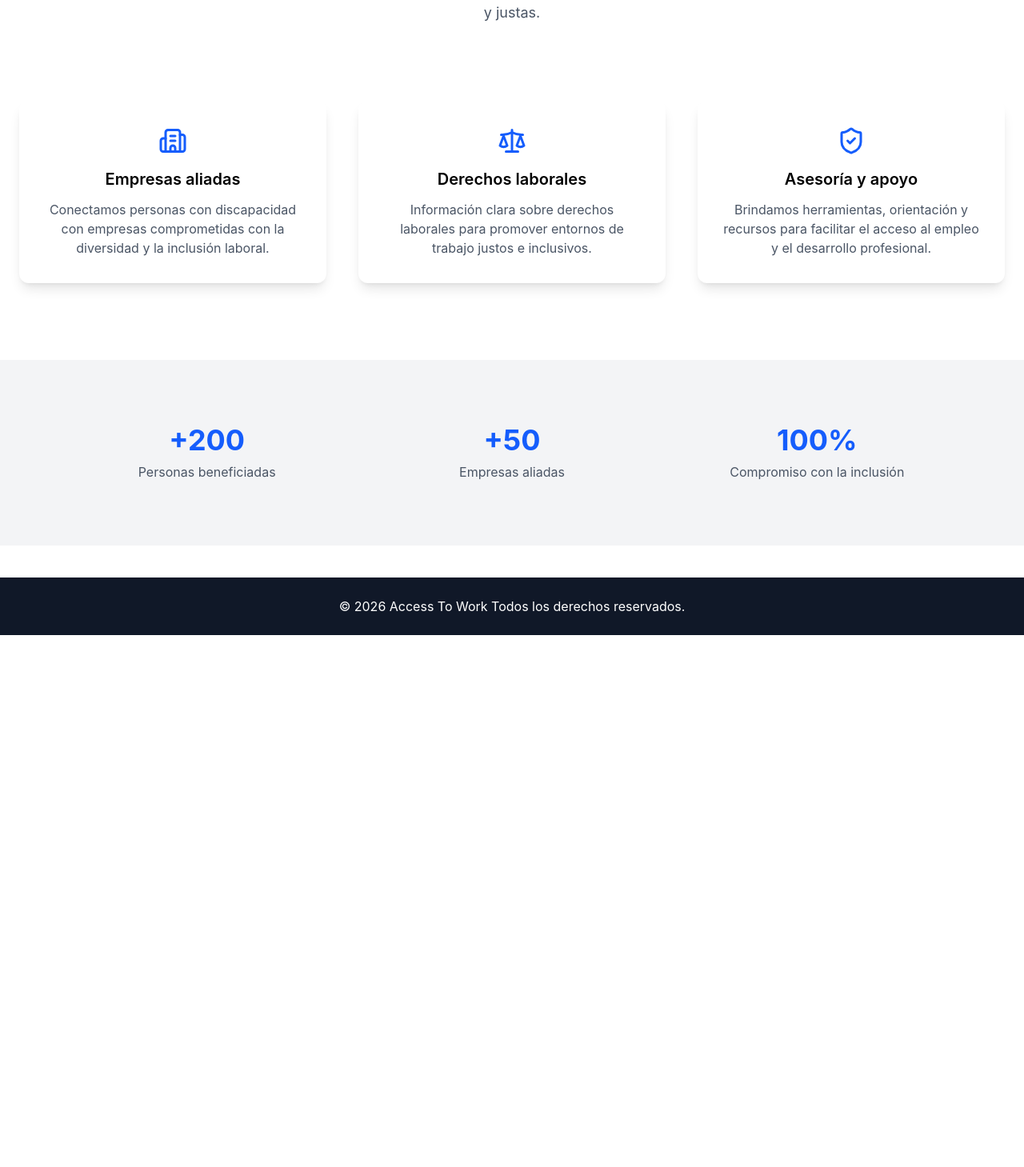
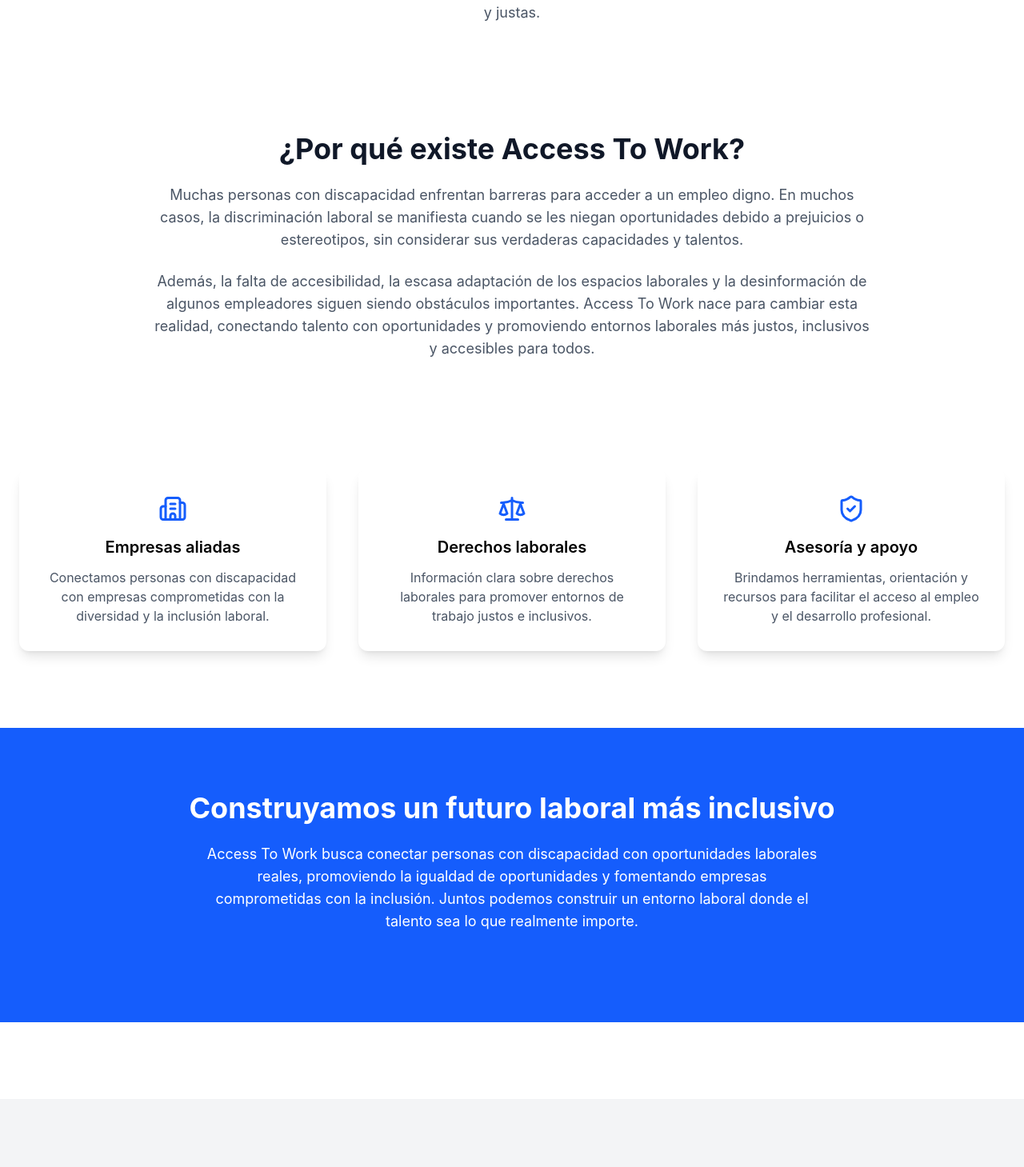
Before and after one commit to raulmay88/center-data, a React (Vite) app in the folder center-data/: page / in a window 1280 px wide. Shown: the part 703-2162 px from the top of the page at 80% size. Before the commit the page ends 1497 px from the top, so only its background shows below. Built offline with nearby package versions, Linux system fonts and the light colour scheme.

Commit message:
Sección de derechos laborales

```diff
--- a/center-data/index.html
+++ b/center-data/index.html
@@ -2,9 +2,9 @@
 <html lang="en">
   <head>
     <meta charset="UTF-8" />
-    <link rel="icon" type="image/svg+xml" href="/favicon.svg" />
+    <link rel="icon" type="image/svg+xml" href="src/assets/blind.png" />
     <meta name="viewport" content="width=device-width, initial-scale=1.0" />
-    <title>access-to-work</title>
+    <title>Access To Work</title>
   </head>
   <body>
     <div id="root"></div>
--- a/center-data/src/components/layout/Header.tsx
+++ b/center-data/src/components/layout/Header.tsx
@@ -4,15 +4,15 @@
   Building2,
   Scale,
   HelpCircle,
-  User
+  User,
 } from "lucide-react";
 
 const menuItems = [
   { name: "Inicio", path: "/", icon: Home },
   { name: "Derechos laborales", path: "/right-laws", icon: Scale },
   { name: "Empresas inclusivas", path: "/services", icon: Building2 },
+  { name: "Nosotros", path: "/us", icon: User },
   { name: "Ayuda", path: "/help", icon: HelpCircle },
-  { name: "Perfil", path: "/profile", icon: User }
 ];
 
 export default function Header() {
--- a/center-data/src/pages/Home.tsx
+++ b/center-data/src/pages/Home.tsx
@@ -59,6 +59,46 @@
           recursos y oportunidades de empleo accesibles y justas.
         </motion.p>
       </section>
+
+      {/* PROBLEM / MISSION */}
+        <section className="max-w-6xl mx-auto px-6 py-10 text-center">
+        <motion.h2
+            initial={{ opacity: 0, y: 30 }}
+            whileInView={{ opacity: 1, y: 0 }}
+            transition={{ duration: 0.6 }}
+            viewport={{ once: true }}
+            className="text-3xl md:text-4xl font-bold text-gray-900 mb-6"
+        >
+            ¿Por qué existe Access To Work?
+        </motion.h2>
+
+        <motion.p
+            initial={{ opacity: 0 }}
+            whileInView={{ opacity: 1 }}
+            transition={{ delay: 0.2 }}
+            viewport={{ once: true }}
+            className="text-gray-600 max-w-4xl mx-auto text-lg mb-6"
+        >
+            Muchas personas con discapacidad enfrentan barreras para acceder a un
+            empleo digno. En muchos casos, la discriminación laboral se manifiesta
+            cuando se les niegan oportunidades debido a prejuicios o estereotipos,
+            sin considerar sus verdaderas capacidades y talentos.
+        </motion.p>
+
+        <motion.p
+            initial={{ opacity: 0 }}
+            whileInView={{ opacity: 1 }}
+            transition={{ delay: 0.4 }}
+            viewport={{ once: true }}
+            className="text-gray-600 max-w-4xl mx-auto text-lg"
+        >
+            Además, la falta de accesibilidad, la escasa adaptación de los espacios
+            laborales y la desinformación de algunos empleadores siguen siendo
+            obstáculos importantes. Access To Work nace para cambiar esta realidad,
+            conectando talento con oportunidades y promoviendo entornos laborales
+            más justos, inclusivos y accesibles para todos.
+        </motion.p>
+        </section>
 
       {/* SERVICES */}
       <section className="max-w-7xl mx-auto px-6 grid md:grid-cols-3 gap-10">
@@ -125,6 +165,37 @@
 
       </section>
 
+      {/* CALL TO ACTION */}
+<section className="bg-blue-600 py-20 text-white">
+  <div className="max-w-5xl mx-auto text-center px-6">
+
+    <motion.h2
+      initial={{ opacity: 0, y: 30 }}
+      whileInView={{ opacity: 1, y: 0 }}
+      transition={{ duration: 0.6 }}
+      viewport={{ once: true }}
+      className="text-3xl md:text-4xl font-bold mb-6"
+    >
+      Construyamos un futuro laboral más inclusivo
+    </motion.h2>
+
+    <motion.p
+      initial={{ opacity: 0 }}
+      whileInView={{ opacity: 1 }}
+      transition={{ delay: 0.2 }}
+      viewport={{ once: true }}
+      className="max-w-3xl mx-auto text-lg mb-8"
+    >
+      Access To Work busca conectar personas con discapacidad con
+      oportunidades laborales reales, promoviendo la igualdad de
+      oportunidades y fomentando empresas comprometidas con la inclusión.
+      Juntos podemos construir un entorno laboral donde el talento sea
+      lo que realmente importe.
+    </motion.p>
+
+  </div>
+</section>
+
       {/* IMPACT */}
       <section className="bg-gray-100 py-20">
             <div className="max-w-6xl mx-auto px-6 grid md:grid-cols-3 gap-10 text-center">
--- a/center-data/src/pages/Profile.tsx
+++ /dev/null
@@ -1,7 +0,0 @@
-
-
-export const Profile = () => {
-  return (
-    <div>Profile</div>
-  )
-}
--- /dev/null
+++ b/center-data/src/pages/Us.tsx
@@ -0,0 +1,7 @@
+
+
+export const Us = () => {
+  return (
+    <div>Us</div>
+  )
+}
--- a/center-data/src/routes/AppRoutes.tsx
+++ b/center-data/src/routes/AppRoutes.tsx
@@ -4,7 +4,7 @@
 import { Companies } from "../pages/Companies";
 import RightLaws from "../pages/RightLaws";
 import { Help } from "../pages/Help";
-import { Profile } from "../pages/Profile";
+import { Us } from "../pages/Us";
 import MainLayout from "../layouts/MainLayout";
 
 export default function AppRouter() {
@@ -16,7 +16,7 @@
             <Route path="/services" element={<Companies />} />
             <Route path="/right-laws" element={<RightLaws />} />
             <Route path="/help" element={<Help />} />
-            <Route path="/profile" element={<Profile />} />
+            <Route path="/us" element={<Us />} />
          </Route>
       </Routes>
     </BrowserRouter>
```
Also changed, not shown: center-data/src/pages/RightLaws.tsx (+210 -6 lines), center-data/src/assets/atw.png (added), center-data/src/assets/blind.png (added).
